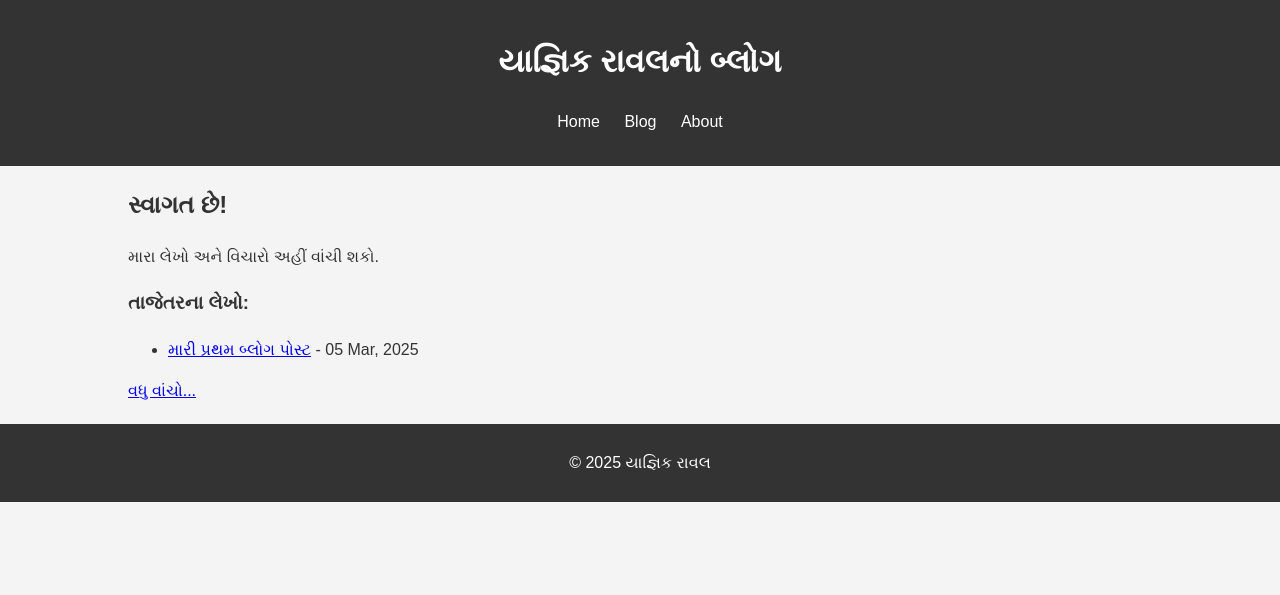
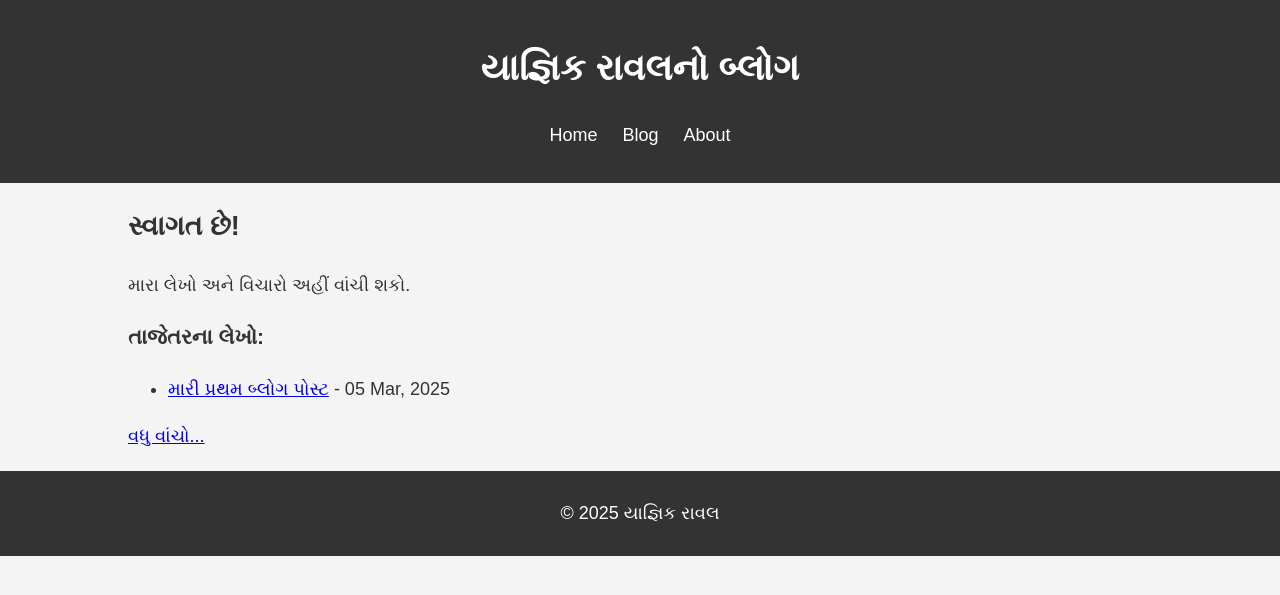
Before and after one commit to YagnikRaval/YagnikRaval.github.io, a Jekyll site: the page built from index.md, in a window 1280 px wide. Shown: the top 595 px of the page. Built offline with Jekyll 4.4.1, drawn with Linux system fonts in a browser that asks for light colours; some web fonts are replaced.

Commit message:
Update style.css

```diff
--- a/assets/style.css
+++ b/assets/style.css
@@ -1,3 +1,20 @@
+/* Hind Vadodara Font */
+body {
+  font-family: 'Hind Vadodara', sans-serif;
+  font-size: 18px;
+  line-height: 1.6;
+  background-color: #f4f4f4;
+  color: #333;
+  margin: 0;
+  padding: 0;
+}
+
+h1, h2, h3, h4, h5, h6 {
+  font-family: 'Hind Vadodara', sans-serif;
+  font-weight: 600;
+}
+
+
 body {
   font-family: Hind Vadodara, sans-serif;
   line-height: 1.6;
```
